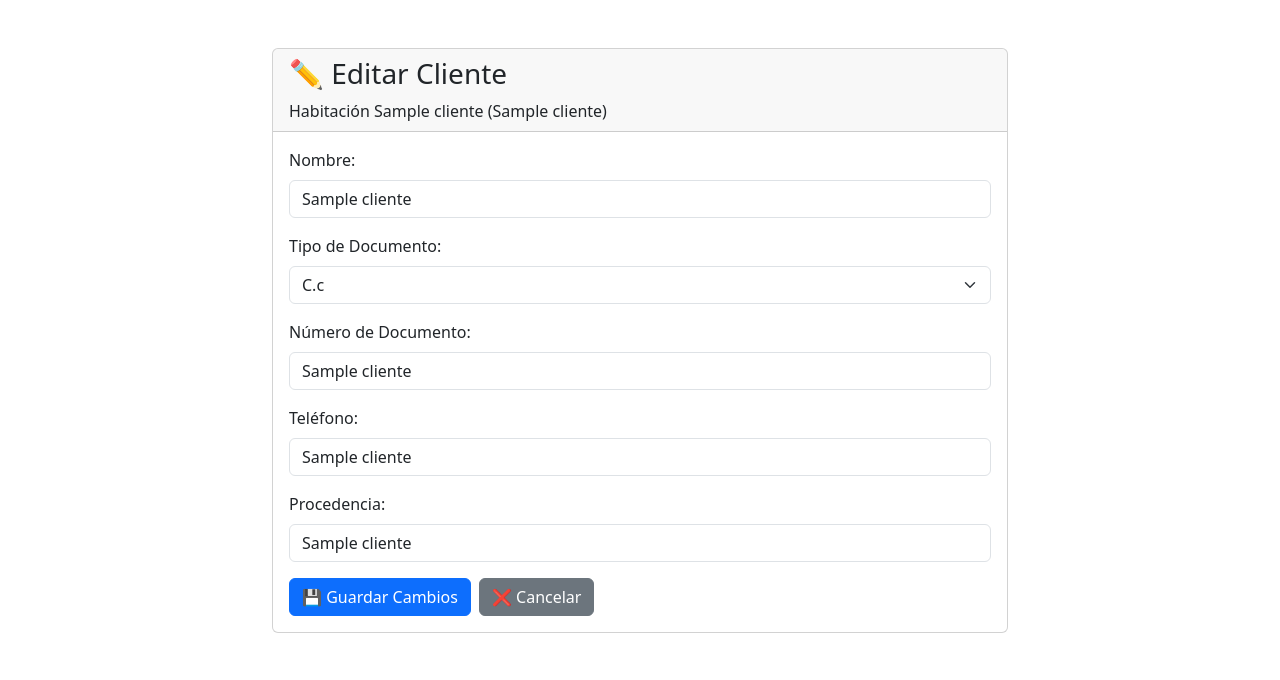
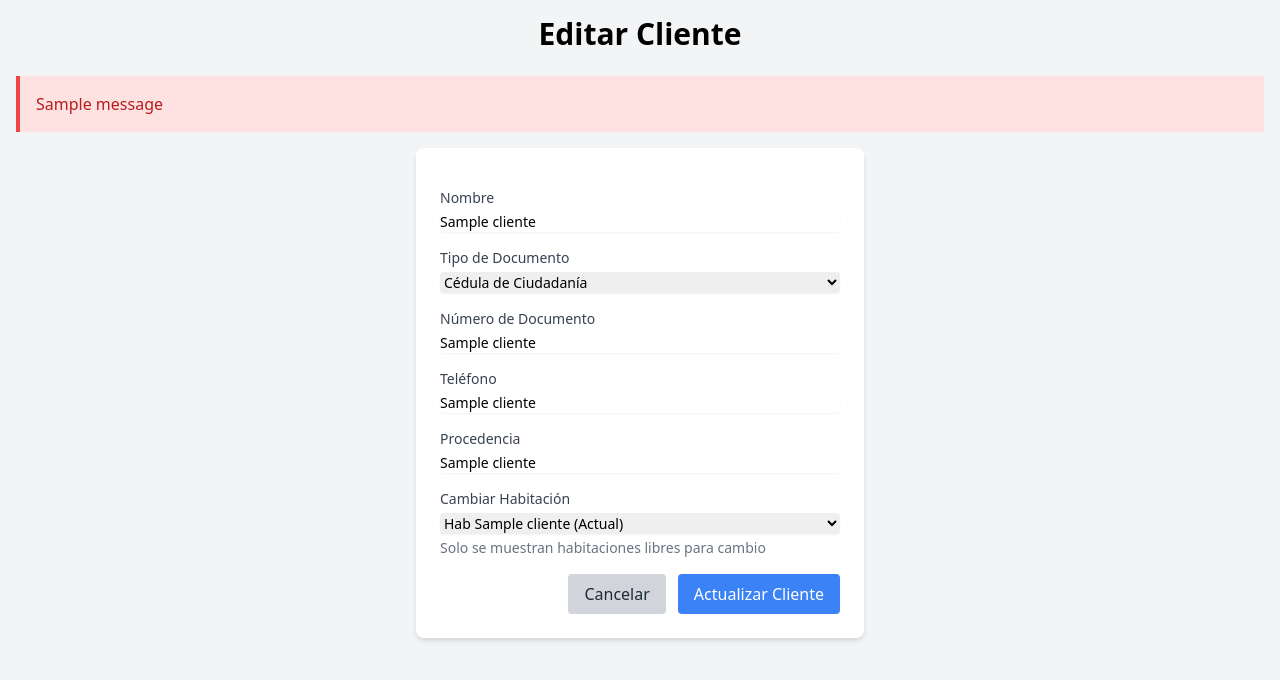
Before and after one commit to tommyXD777/hotel, a Flask app: template templates/editar_cliente.html in a window 1280 px wide. Shown: the top 680 px of the page. Run offline with Flask 3, Linux system fonts and the light colour scheme; a user stored in the database is signed in; tables that the repository leaves empty hold one stand-in row (values such as "Sample post"); the template is opened without the code that fills it: most values are stand-ins (such as "Sample title", 1, 10 or a date in 2020); one stand-in notice (Sample message) is shown; some libraries are stand-ins or nearby versions.

Commit message:
cambios de editar

```diff
--- a/app.py
+++ b/app.py
@@ -239,7 +239,7 @@ def index():
 # ----------------- REGISTRAR -----------------
 @app.route('/registrar', methods=['POST'])
 def registrar():
-    flash("Reserva registrada con éxito")
+    flash("Mensualidad registrada con éxito")
     return redirect(url_for('index'))
 
 @app.route('/guardar_cliente', methods=['POST'])
@@ -301,7 +301,10 @@ def editar_cliente(cliente_id):
             flash('Cliente no encontrado.', 'error')
             return redirect(url_for('index'))
 
-        return render_template('editar_cliente.html', cliente=cliente)
+        cur.execute("SELECT id, numero, descripcion FROM habitaciones WHERE estado = 'libre' OR id = %s ORDER BY numero", (cliente[10],))
+        habitaciones_disponibles = cur.fetchall()
+
+        return render_template('editar_cliente.html', cliente=cliente, habitaciones_disponibles=habitaciones_disponibles)
 
     except pymysql.MySQLError as e:
         flash(f'Error en la base de datos: {str(e)}', 'error')
@@ -319,6 +322,7 @@ def actualizar_cliente():
         numero_doc = request.form['numero_doc']
         telefono = request.form['telefono']
         procedencia = request.form['procedencia']
+        nueva_habitacion_id = request.form.get('nueva_habitacion_id')
 
         conn = get_db_connection()
         if not conn:
@@ -326,10 +330,48 @@ def actualizar_cliente():
             return redirect(url_for('index'))
 
         cur = conn.cursor()
-        cur.execute("""UPDATE clientes SET nombre = %s, tipo_doc = %s, numero_doc = %s, telefono = %s, procedencia = %s WHERE id = %s""", (nombre, tipo_doc, numero_doc, telefono, procedencia, cliente_id))
+
+        cur.execute("SELECT habitacion_id FROM clientes WHERE id = %s", (cliente_id,))
+        habitacion_actual = cur.fetchone()
+
+        if not habitacion_actual:
+            flash('Cliente no encontrado.', 'error')
+            return redirect(url_for('index'))
+
+        habitacion_actual_id = habitacion_actual[0]
+
+        if nueva_habitacion_id and int(nueva_habitacion_id) != habitacion_actual_id:
+            # Verificar que la nueva habitación esté libre
+            cur.execute("SELECT estado FROM habitaciones WHERE id = %s", (nueva_habitacion_id,))
+            estado_nueva = cur.fetchone()
+
+            if not estado_nueva or estado_nueva[0] != 'libre':
+                flash('No se puede cambiar a esa habitación. Solo se puede cambiar a habitaciones libres.', 'error')
+                return redirect(url_for('editar_cliente', cliente_id=cliente_id))
+
+            # Actualizar cliente con nueva habitación
+            cur.execute("""UPDATE clientes SET nombre = %s, tipo_doc = %s, numero_doc = %s, telefono = %s, procedencia = %s, habitacion_id = %s WHERE id = %s""",
+                       (nombre, tipo_doc, numero_doc, telefono, procedencia, nueva_habitacion_id, cliente_id))
+
+            # Marcar la nueva habitación como ocupada
+            cur.execute("UPDATE habitaciones SET estado = 'ocupada' WHERE id = %s", (nueva_habitacion_id,))
+
+            # Verificar si la habitación anterior queda sin clientes para liberarla
+            cur.execute("""SELECT COUNT(*) FROM clientes WHERE habitacion_id = %s AND id != %s AND (check_out IS NULL OR check_out > NOW())""",
+                       (habitacion_actual_id, cliente_id))
+            clientes_restantes = cur.fetchone()[0]
+
+            if clientes_restantes == 0:
+                cur.execute("UPDATE habitaciones SET estado = 'libre' WHERE id = %s", (habitacion_actual_id,))
+
+            flash('Cliente actualizado y habitación cambiada exitosamente.')
+        else:
+            # Solo actualizar datos del cliente sin cambiar habitación
+            cur.execute("""UPDATE clientes SET nombre = %s, tipo_doc = %s, numero_doc = %s, telefono = %s, procedencia = %s WHERE id = %s""",
+                       (nombre, tipo_doc, numero_doc, telefono, procedencia, cliente_id))
+            flash('Cliente actualizado exitosamente.')
+
         conn.commit()
-
-        flash('Cliente actualizado exitosamente.')
         return redirect(url_for('index'))
 
     except pymysql.MySQLError as e:
@@ -556,9 +598,24 @@ def cambiar_color_general():
 
     try:
         cur = conn.cursor()
+
+        # Verificar el estado actual de la habitación
+        cur.execute("SELECT estado FROM habitaciones WHERE id = %s", (habitacion_id,))
+        estado_actual = cur.fetchone()
+
+        if not estado_actual:
+            flash("Habitación no encontrada")
+            return redirect(url_for('index'))
+
+        # Solo permitir cambios si la habitación está libre
+        if estado_actual[0] != 'libre':
+            flash("Solo se puede cambiar el estado de habitaciones que estén libres")
+            return redirect(url_for('index'))
+
         cur.execute("UPDATE habitaciones SET estado = %s WHERE id = %s", (nuevo_estado, habitacion_id))
         conn.commit()
         flash("Estado de habitación actualizado con éxito")
+
     except pymysql.MySQLError as e:
         flash(f"Error en la base de datos: {str(e)}")
     finally:
--- a/templates/editar_cliente.html
+++ b/templates/editar_cliente.html
@@ -3,60 +3,90 @@
 <head>
     <meta charset="UTF-8">
     <meta name="viewport" content="width=device-width, initial-scale=1.0">
-    <title>Editar Cliente - Sistema Hotelero</title>
-    <link href="https://cdn.jsdelivr.net/npm/bootstrap@5.3.0/dist/css/bootstrap.min.css" rel="stylesheet">
+    <title>Editar Cliente</title>
+    <link href="https://cdn.jsdelivr.net/npm/tailwindcss@2.2.19/dist/tailwind.min.css" rel="stylesheet">
 </head>
-<body>
-    <div class="container mt-5">
-        <div class="row justify-content-center">
-            <div class="col-md-8">
-                <div class="card">
-                    <div class="card-header">
-                        <h3>✏️ Editar Cliente</h3>
-                        <p class="mb-0">Habitación {{ cliente[11] }} ({{ cliente[12] }})</p>
+<body class="bg-gray-100 font-sans">
+    <div class="container mx-auto p-4">
+        <h1 class="text-3xl font-bold text-center mb-6">Editar Cliente</h1>
+
+        {% with messages = get_flashed_messages() %}
+            {% if messages %}
+                <div class="bg-red-100 border-l-4 border-red-500 text-red-700 p-4 mb-4" role="alert">
+                    {% for message in messages %}
+                        <p>{{ message }}</p>
+                    {% endfor %}
                 </div>
-                    <div class="card-body">
-                        <form action="{{ url_for('actualizar_cliente') }}" method="POST">
+            {% endif %}
+        {% endwith %}
+
+        <div class="max-w-md mx-auto bg-white p-6 rounded-lg shadow-md">
+            <form action="{{ url_for('actualizar_cliente') }}" method="POST" class="space-y-4">
                 <input type="hidden" name="cliente_id" value="{{ cliente[0] }}">
 
-                            <div class="mb-3">
-                                <label for="nombre" class="form-label">Nombre:</label>
-                                <input type="text" class="form-control" id="nombre" name="nombre" value="{{ cliente[1] }}" required>
+                <div>
+                    <label for="nombre" class="block text-sm font-medium text-gray-700">Nombre</label>
+                    <input type="text" id="nombre" name="nombre" value="{{ cliente[1] }}"
+                           class="mt-1 block w-full rounded border-gray-300 shadow-sm focus:border-blue-500 focus:ring-blue-500 sm:text-sm"
+                           required>
                 </div>
 
-                            <div class="mb-3">
-                                <label for="tipo_doc" class="form-label">Tipo de Documento:</label>
-                                <select class="form-select" id="tipo_doc" name="tipo_doc" required>
-                                    <option value="C.c" {% if cliente[2] == 'C.c' %}selected{% endif %}>C.c</option>
-                                    <option value="T.i" {% if cliente[2] == 'T.i' %}selected{% endif %}>T.i</option>
-                                    <option value="Pasaporte" {% if cliente[2] == 'Pasaporte' %}selected{% endif %}>Pasaporte</option>
+                <div>
+                    <label for="tipo_doc" class="block text-sm font-medium text-gray-700">Tipo de Documento</label>
+                    <select id="tipo_doc" name="tipo_doc"
+                            class="mt-1 block w-full rounded border-gray-300 shadow-sm focus:border-blue-500 focus:ring-blue-500 sm:text-sm">
+                        <option value="CC" {{ 'selected' if cliente[2] == 'CC' else '' }}>Cédula de Ciudadanía</option>
+                        <option value="CE" {{ 'selected' if cliente[2] == 'CE' else '' }}>Cédula de Extranjería</option>
+                        <option value="PA" {{ 'selected' if cliente[2] == 'PA' else '' }}>Pasaporte</option>
+                        <option value="TI" {{ 'selected' if cliente[2] == 'TI' else '' }}>Tarjeta de Identidad</option>
                     </select>
                 </div>
 
-                            <div class="mb-3">
-                                <label for="numero_doc" class="form-label">Número de Documento:</label>
-                                <input type="text" class="form-control" id="numero_doc" name="numero_doc" value="{{ cliente[3] }}" required>
+                <div>
+                    <label for="numero_doc" class="block text-sm font-medium text-gray-700">Número de Documento</label>
+                    <input type="text" id="numero_doc" name="numero_doc" value="{{ cliente[3] }}"
+                           class="mt-1 block w-full rounded border-gray-300 shadow-sm focus:border-blue-500 focus:ring-blue-500 sm:text-sm">
                 </div>
 
-                            <div class="mb-3">
-                                <label for="telefono" class="form-label">Teléfono:</label>
-                                <input type="text" class="form-control" id="telefono" name="telefono" value="{{ cliente[4] or '' }}">
+                <div>
+                    <label for="telefono" class="block text-sm font-medium text-gray-700">Teléfono</label>
+                    <input type="tel" id="telefono" name="telefono" value="{{ cliente[4] }}"
+                           class="mt-1 block w-full rounded border-gray-300 shadow-sm focus:border-blue-500 focus:ring-blue-500 sm:text-sm">
                 </div>
 
-                            <div class="mb-3">
-                                <label for="procedencia" class="form-label">Procedencia:</label>
-                                <input type="text" class="form-control" id="procedencia" name="procedencia" value="{{ cliente[5] or '' }}">
+                <div>
+                    <label for="procedencia" class="block text-sm font-medium text-gray-700">Procedencia</label>
+                    <input type="text" id="procedencia" name="procedencia" value="{{ cliente[5] }}"
+                           class="mt-1 block w-full rounded border-gray-300 shadow-sm focus:border-blue-500 focus:ring-blue-500 sm:text-sm">
                 </div>
 
-                            <div class="d-flex gap-2">
-                                <button type="submit" class="btn btn-primary">💾 Guardar Cambios</button>
-                                <a href="{{ url_for('index') }}" class="btn btn-secondary">❌ Cancelar</a>
+                <!-- Nuevo campo para cambiar habitación -->
+                <div>
+                    <label for="nueva_habitacion_id" class="block text-sm font-medium text-gray-700">Cambiar Habitación</label>
+                    <select id="nueva_habitacion_id" name="nueva_habitacion_id"
+                            class="mt-1 block w-full rounded border-gray-300 shadow-sm focus:border-blue-500 focus:ring-blue-500 sm:text-sm">
+                        <option value="{{ cliente[10] }}">Hab {{ cliente[11] }} (Actual)</option>
+                        {% for hab in habitaciones_disponibles %}
+                            {% if hab[0] != cliente[10] %}
+                                <option value="{{ hab[0] }}">Hab {{ hab[1] }} - {{ hab[2] }} (Libre)</option>
+                            {% endif %}
+                        {% endfor %}
+                    </select>
+                    <p class="mt-1 text-sm text-gray-500">Solo se muestran habitaciones libres para cambio</p>
+                </div>
+
+                <div class="flex justify-end space-x-3">
+                    <a href="{{ url_for('index') }}"
+                       class="bg-gray-300 text-gray-800 px-4 py-2 rounded hover:bg-gray-400">
+                        Cancelar
+                    </a>
+                    <button type="submit"
+                            class="bg-blue-500 text-white px-4 py-2 rounded hover:bg-blue-600">
+                        Actualizar Cliente
+                    </button>
                 </div>
             </form>
         </div>
     </div>
-            </div>
-        </div>
-    </div>
 </body>
 </html>
```
Also changed, not shown: templates/index.html (+13 -7 lines). Lines whose indentation alone changed are shown as unchanged.
